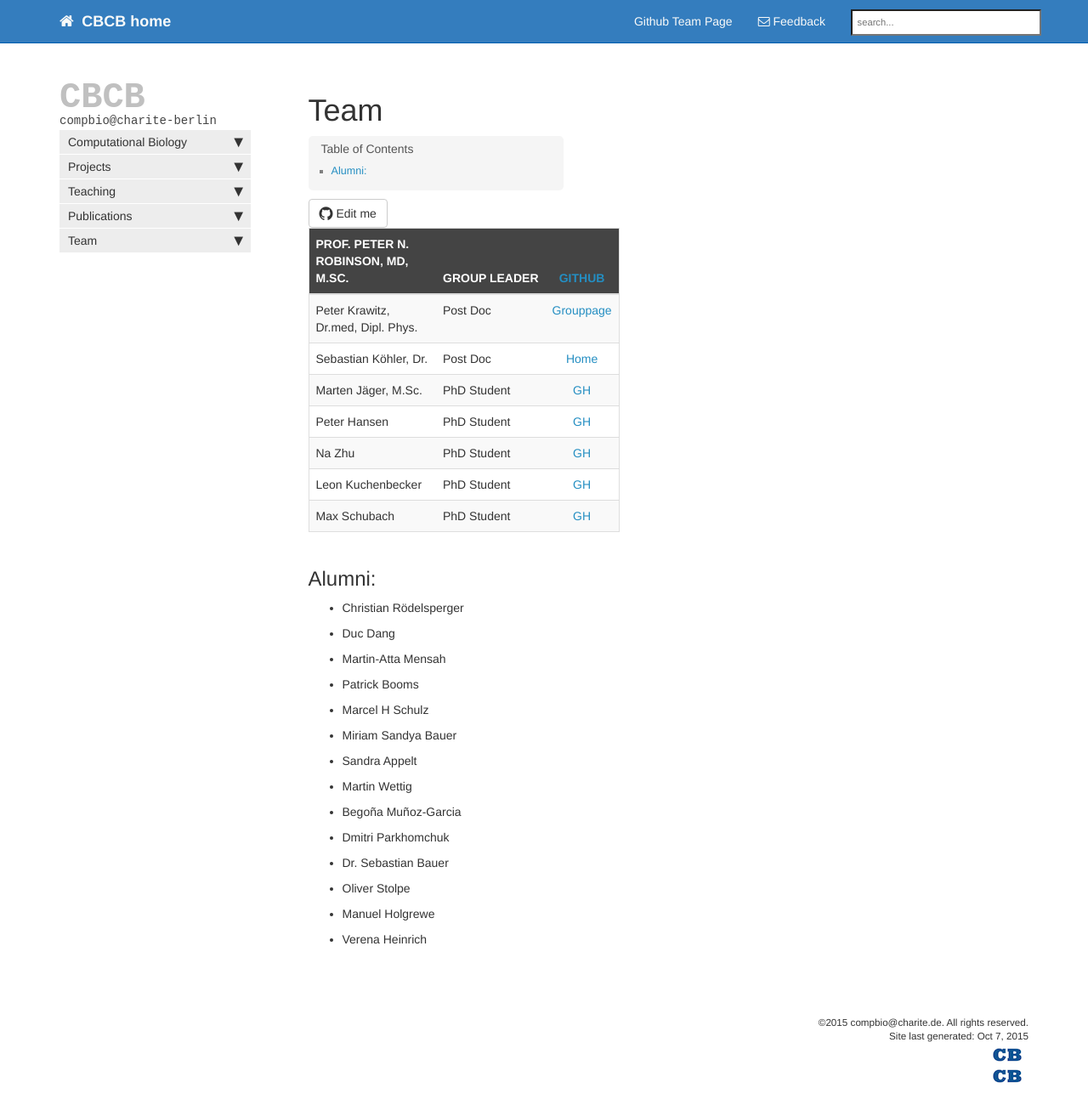
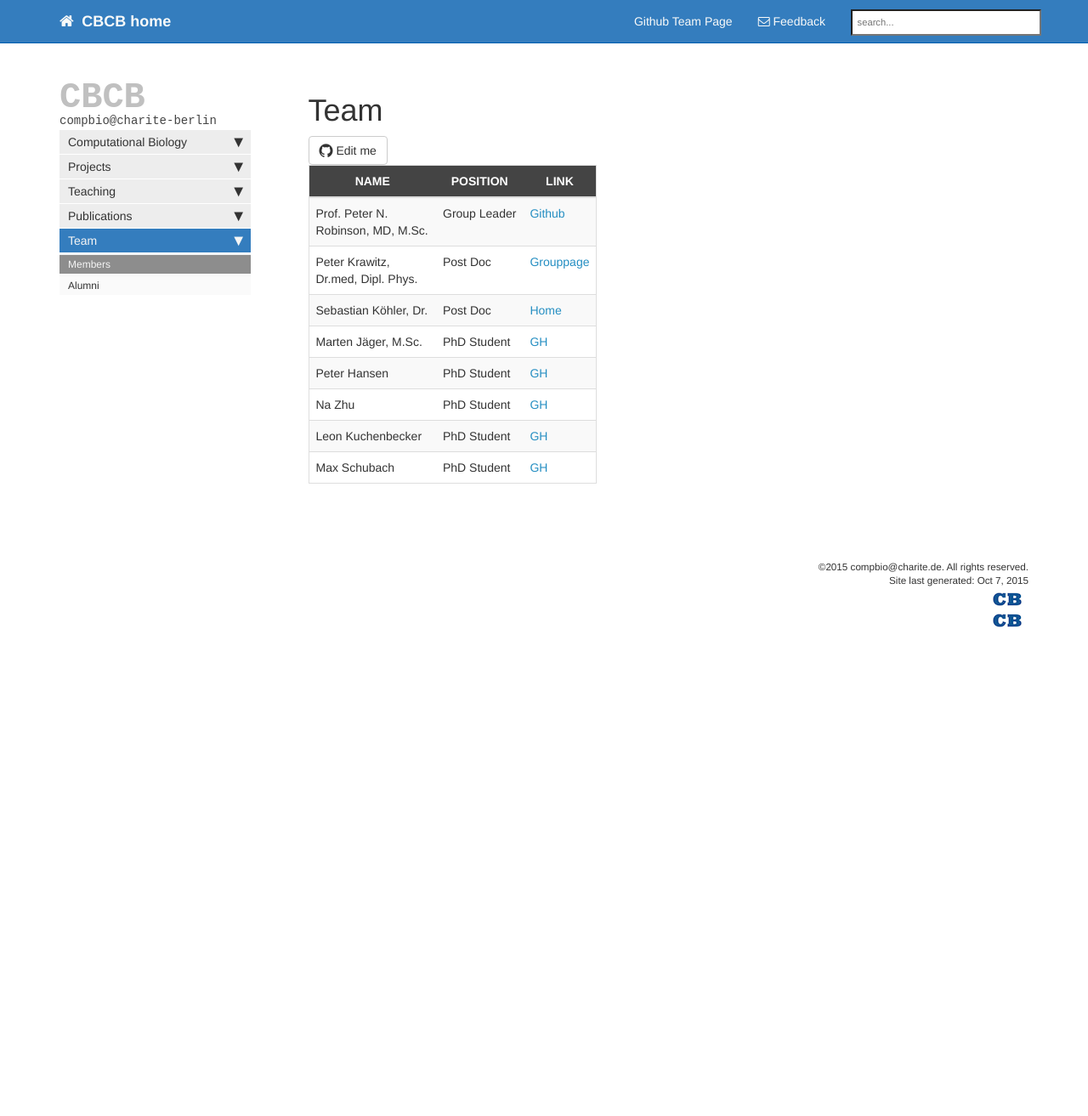
Before and after one commit to charite/charite.github.io, a Jekyll site: the page built from team.md, in a window 1280 px wide and 1338 px high. Shown: the top 1313 px of the window at 85% size. Built offline with Jekyll 4.4.1, drawn with Linux system fonts in a browser that asks for light colours; nearby versions of some CDN libraries; library files that are not in the unit come from our copies; Markdown is read by kramdown in place of the engine named in the settings; comment, search, counter and statistics services are not loaded.

Commit message:
more content

```diff
--- a/team.md
+++ b/team.md
@@ -1,34 +1,15 @@
 ---
-layout: page
 title: Team
 ---
 
 
-|---
-| Prof. Peter N. Robinson, MD, M.Sc. | Group Leader | [Github](https://github.com/pnrobinson)
-|:-|:-|:-:
-| Peter Krawitz, Dr.med, Dipl. Phys.  | Post Doc | [Grouppage](http://krawitz.charite.de/)
-| Sebastian Köhler, Dr. | Post Doc | [Home](http://drseb.github.io/)
-| Marten Jäger, M.Sc. | PhD Student | [GH](https://github.com/martenj)
-| Peter Hansen | PhD Student | [GH](https://github.com/hansenp)
-| Na Zhu | PhD Student| [GH](https://github.com/martenj)
-| Leon Kuchenbecker | PhD Student| [GH](https://github.com/lkuchenb)
-| Max Schubach | PhD Student| [GH](https://github.com/visze)
-
-
-## Alumni:
-
- - Christian Rödelsperger
- - Duc Dang
- - Martin-Atta Mensah
- - Patrick Booms
- - Marcel H Schulz
- - Miriam Sandya Bauer
- - Sandra Appelt
- - Martin Wettig
- - Begoña Muñoz-Garcia
- - Dmitri Parkhomchuk
- - Dr. Sebastian Bauer
- - Oliver Stolpe
- - Manuel Holgrewe
- - Verena Heinrich
+Name | Position | Link
+----------------|----------|------------
+Prof. Peter N. Robinson, MD, M.Sc. | Group Leader | [Github](https://github.com/pnrobinson)
+Peter Krawitz, Dr.med, Dipl. Phys.  | Post Doc | [Grouppage](http://krawitz.charite.de/)
+Sebastian Köhler, Dr. | Post Doc | [Home](http://drseb.github.io/)
+Marten Jäger, M.Sc. | PhD Student | [GH](https://github.com/martenj)
+Peter Hansen | PhD Student | [GH](https://github.com/hansenp)
+Na Zhu | PhD Student| [GH](https://github.com/martenj)
+Leon Kuchenbecker | PhD Student| [GH](https://github.com/lkuchenb)
+Max Schubach | PhD Student| [GH](https://github.com/visze)
```
Also changed, not shown: _data/sidebar_doc.yml (+50 -28 lines), alumni.md (added, +20 -0 lines).
